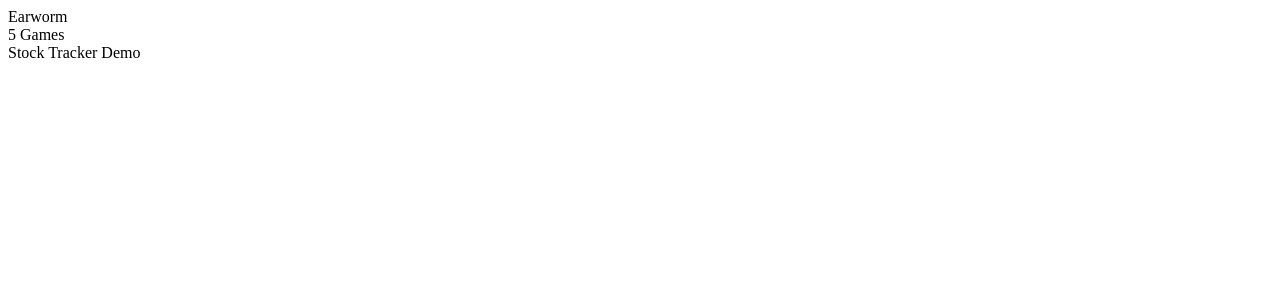
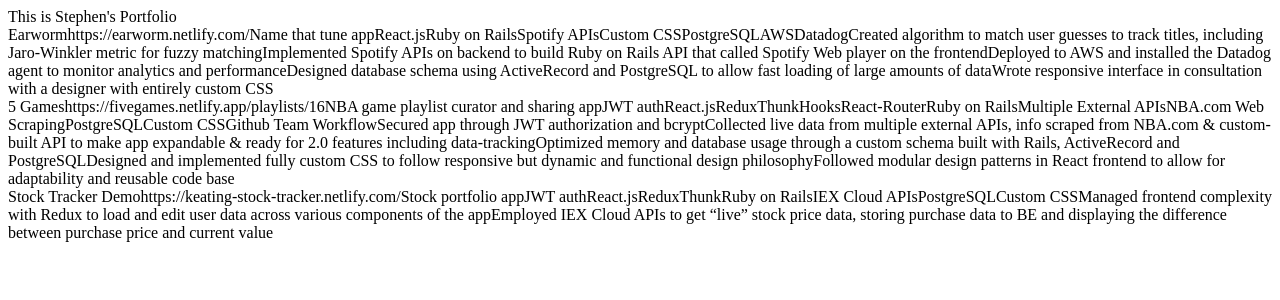
Before and after one commit to stephenkeating/keating-portfolio, a React (Create React App) app: page / in a window 1280 px wide. Shown: the top 300 px of the page. Built offline with nearby package versions, Linux system fonts and the light colour scheme.

Commit message:
added header component

```diff
--- /dev/null
+++ b/src/Components/Header.js
@@ -0,0 +1,10 @@
+import React from 'react';
+
+const Header = () => {
+
+  return <div className='header'>
+          This is Stephen's Portfolio
+        </div>
+};
+
+export default Header;
--- a/src/Components/ProjectCard.js
+++ b/src/Components/ProjectCard.js
@@ -4,6 +4,10 @@
 
   return <div className='project-card'>
           { title }
+          { url }
+          { description }
+          { tech }
+          { bullets }
         </div>
 };
 
--- a/src/Pages/Home.js
+++ b/src/Pages/Home.js
@@ -1,5 +1,6 @@
 import React from 'react';
 import ProjectCard from '../Components/ProjectCard.js'
+import Header from '../Components/Header.js'
 import projects from '../Data/projects.json';
 
 const Home = () => {
@@ -12,9 +13,12 @@
                         />
   )
 
-  return <>
-          { projectsMap }
-        </>
+  return <div>
+          <Header/>
+          <div className='projects-container'>
+            { projectsMap }
+          </div>
+        </div>
 };
 
 export default Home;
```
